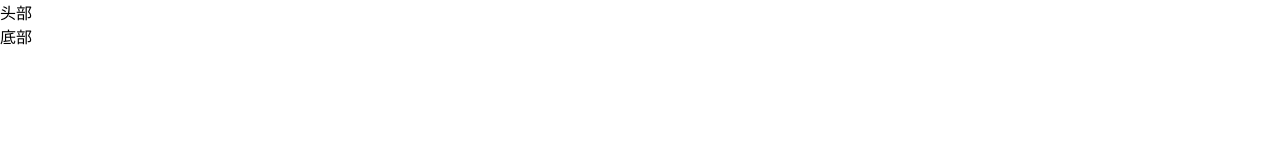
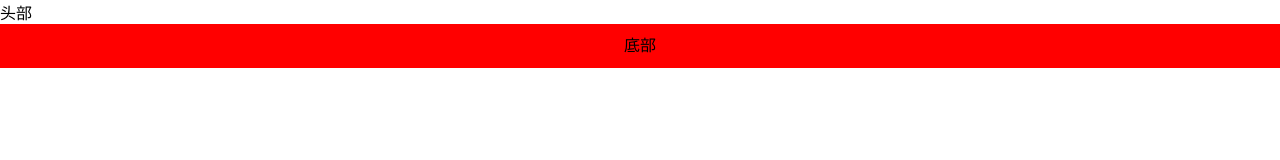
Before and after one commit to xiaodanli/1605A-TASK, a plain HTML site: page team09/src/index.html in a window 1280 px wide. Drawn offline with Linux system fonts and the light colour scheme.

Commit message:
‘footer完成

```diff
--- a/team09/src/css/index.css
+++ b/team09/src/css/index.css
@@ -17,3 +17,11 @@ body {
     display: flex;
     flex-direction: column;
 }
+
+footer {
+    width: 100%;
+    height: 44px;
+    line-height: 44px;
+    text-align: center;
+    background: red;
+}
```
